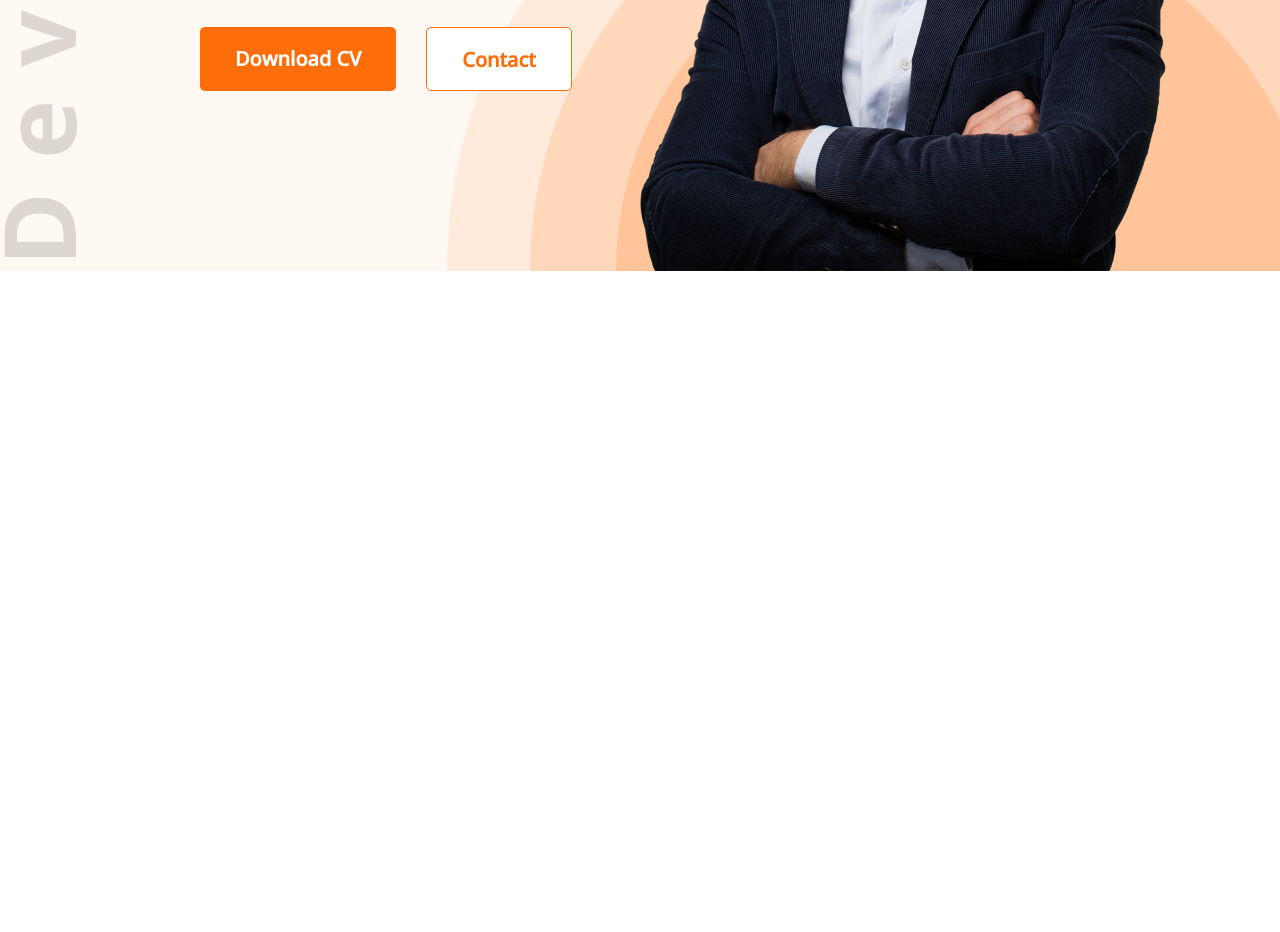
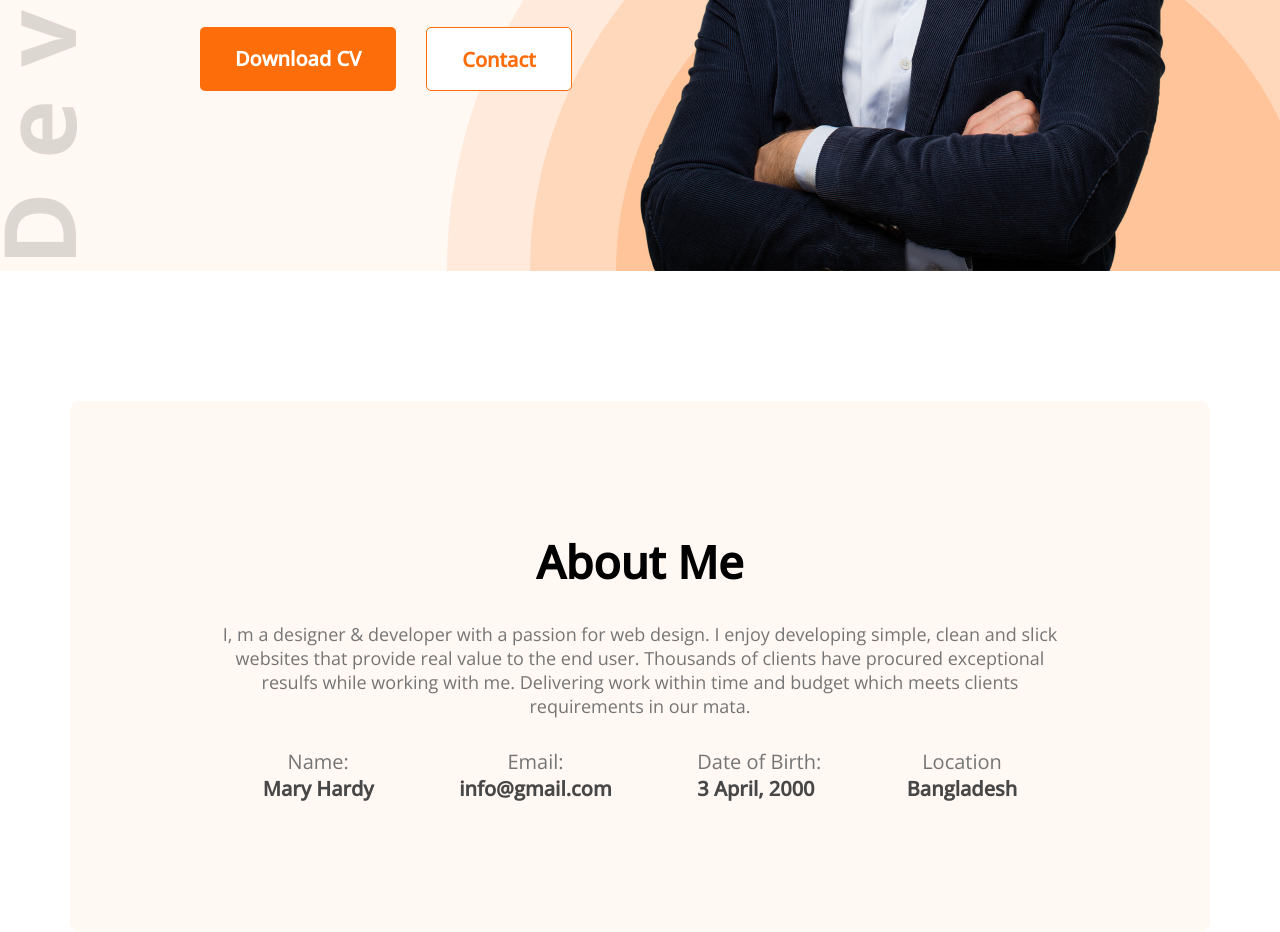
Before and after one commit to hazratshahjalal/New-Portfolio, a plain HTML site: page index.html in a window 1280 px wide. Shown: the part 569-1501 px from the top of the page. Before the commit the page ends 840 px from the top, so only its background shows below. Drawn offline with nearby package versions, Linux system fonts and the light colour scheme.

Commit message:
about section added

```diff
--- a/index.html
+++ b/index.html
@@ -44,7 +44,32 @@
   </header>
 
   <main>
+    <section class="about">
+      <h3 class="section-title">About Me</h3>
+      <p class="section-description">I, m a designer & developer with a passion for web design. I enjoy developing
+        simple, clean and slick websites that provide real value to the end user. Thousands of clients have procured
+        exceptional resulfs while working with me. Delivering work within time and budget which meets clients
+        requirements in our mata.</p>
+      <div class="about-info-container">
+        <div class="about-info">
+          <p class="info-title">Name:</p>
+          <p class="info-description">Mary Hardy</p>
+        </div>
+        <div class="about-info">
+          <p class="info-title">Email:</p>
+          <p class="info-description">info@gmail.com</p>
+        </div>
+        <div class="about-info">
+          <p class="info-title">Date of Birth:</p>
+          <p class="info-description">3 April, 2000</p>
+        </div>
+        <div class="about-info">
+          <p class="info-title">Location</p>
+          <p class="info-description">Bangladesh</p>
+        </div>
 
+      </div>
+    </section>
   </main>
 
   <footer>
--- a/styles/style.css
+++ b/styles/style.css
@@ -92,3 +92,48 @@ nav li {
   background: #ffffff;
   margin-left: 30px;
 }
+
+/* main section */
+main {
+  max-width: 1140px;
+  margin: 0 auto;
+}
+
+/* about section styles */
+.about {
+  margin-top: 130px;
+  background: #FFF8F3;
+  border-radius: 10px;
+  padding: 130px 150px;
+}
+
+.section-title {
+  text-align: center;
+  margin-bottom: 30px;
+  font-weight: 700;
+  font-size: 45px;
+}
+
+.section-description {
+  text-align: center;
+  color: #757575;
+  font-size: 18px;
+  margin-bottom: 30px;
+}
+
+.about-info-container {
+  display: flex;
+  justify-content: space-around;
+}
+
+.info-title {
+  font-size: 20px;
+  color: #757575;
+  text-align: center;
+}
+
+.info-description {
+  color: #474747;
+  font-weight: 700;
+  font-size: 20px;
+}
```
